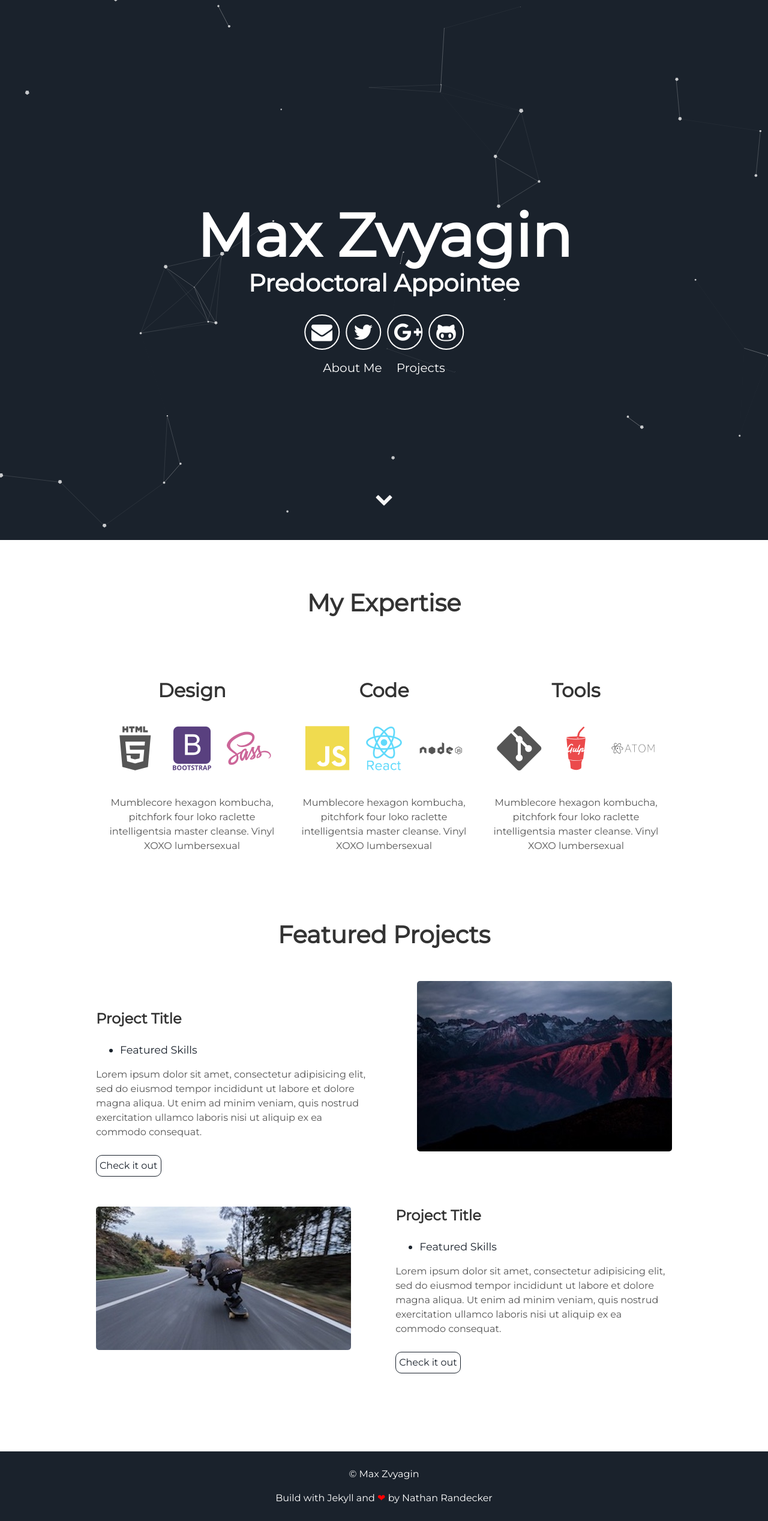
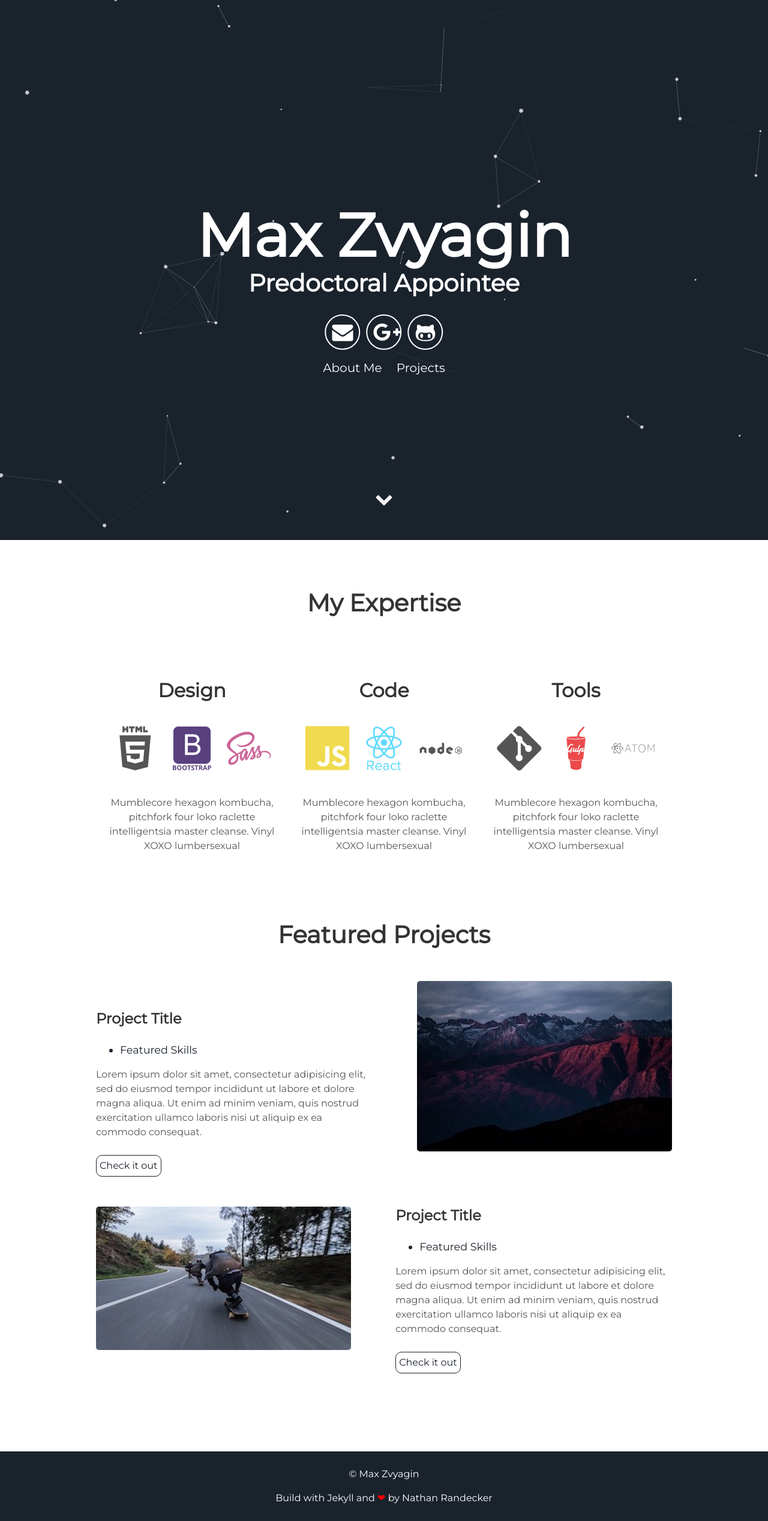
Before and after one commit to maxzvyagin/maxzvyagin.github.io, a Jekyll site: the page built from index.html, in a window 1280 px wide. Shown: the whole page at 60% size. Built offline with Jekyll 4.4.1, drawn with Linux system fonts in a browser that asks for light colours.

Commit message:
updating

```diff
--- a/_includes/header.html
+++ b/_includes/header.html
@@ -6,9 +6,8 @@
       </h1>
       <div class="header-icons">
         <a aria-label="Send email" href="#"><i class="icon fa fa-envelope"></i></a>
-        <a aria-label="My Twitter" target="_blank" href="#"><i class="icon fa fa-twitter" aria-hidden="true"></i></a>
         <a aria-label="My Google Plus" target="_blank" href="#"><i class="icon fa fa-google-plus" aria-hidden="true"></i></a>
-        <a aria-label="My Github" target="_blank" href="#"><i class="icon fa fa-github-alt" aria-hidden="true"></i></a>
+        <a aria-label="My Github" target="www.github.com/maxzvyagin" href="#"><i class="icon fa fa-github-alt" aria-hidden="true"></i></a>
       </div>
       <div class="header-links">
         <a class="link" href="#about" data-scroll>About Me</a>
```
Also changed, not shown: _config.yml (line endings or trailing spaces), 3 other files.
